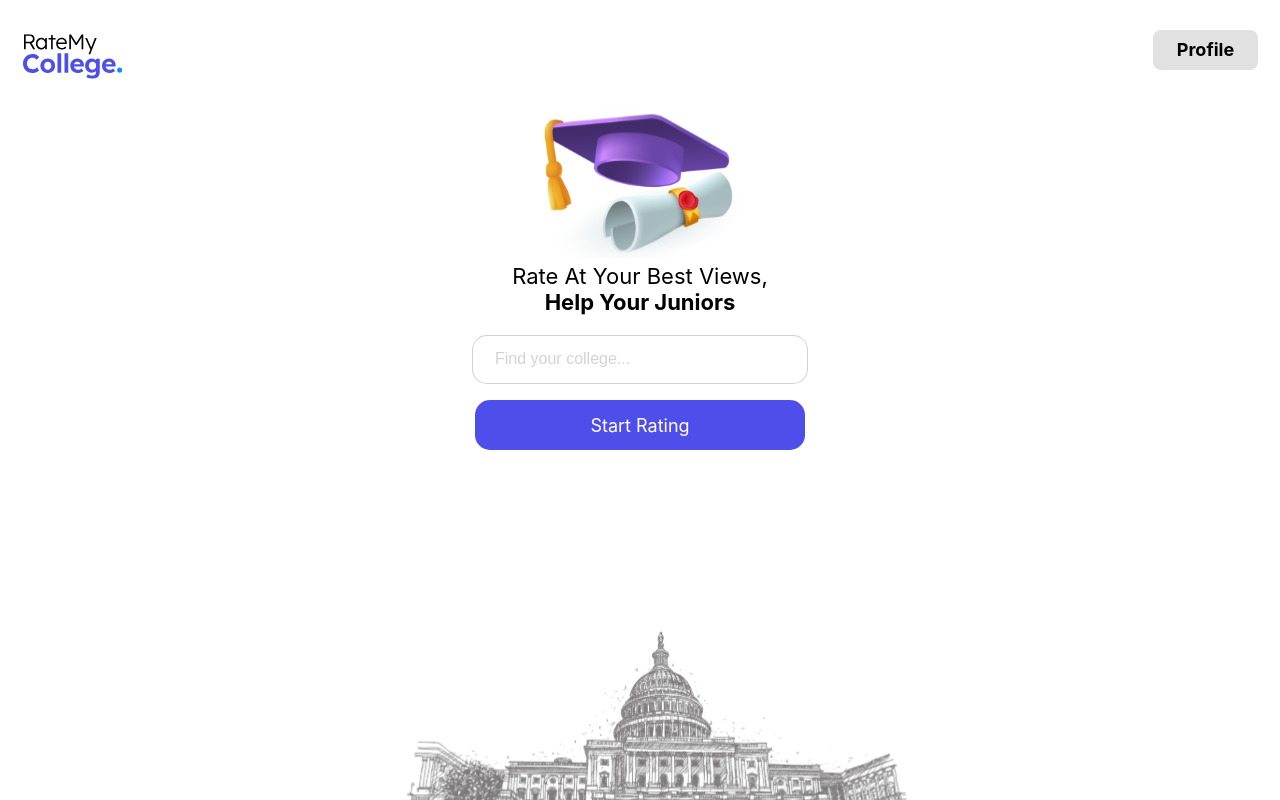
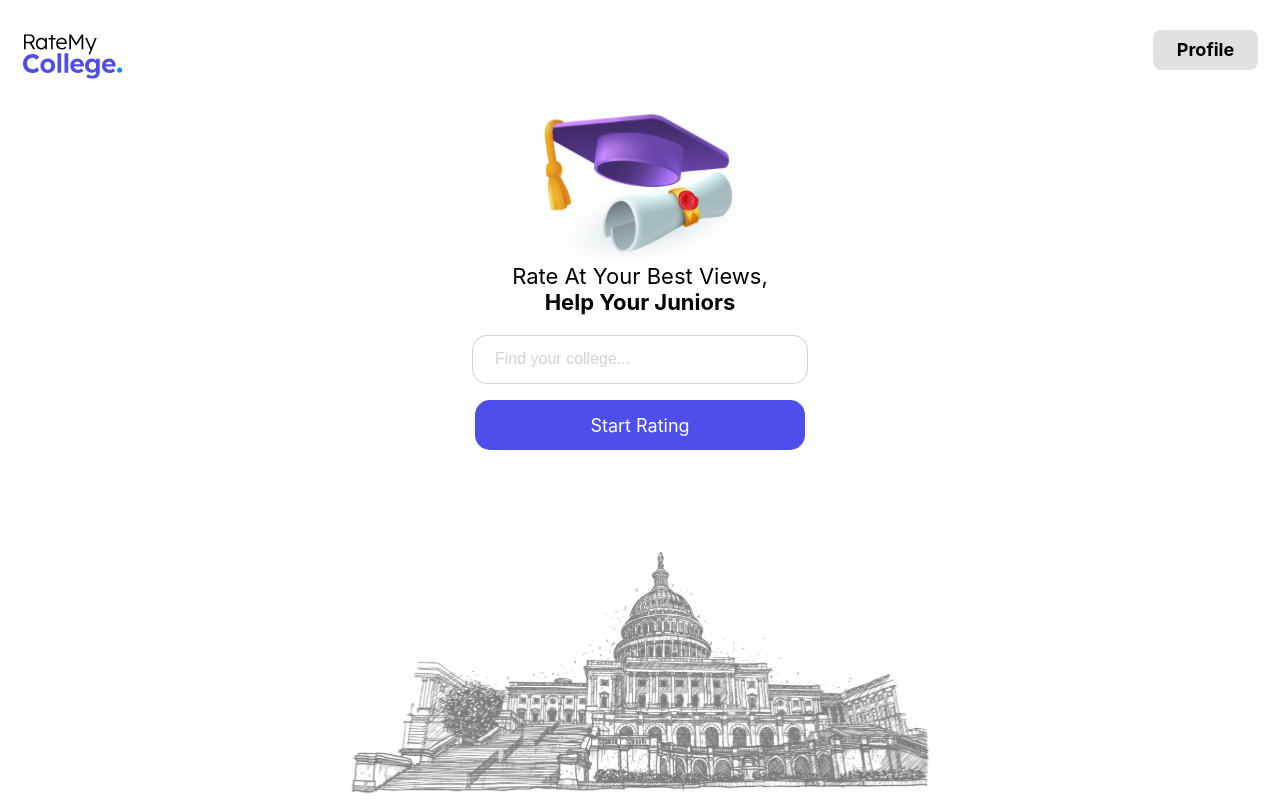
Before and after one commit to zuhakhan028/RateMyCollege, a React (Create React App) app: page / in a window 1280 px wide. Built offline with nearby package versions, Linux system fonts and the light colour scheme.

Commit message:
background-position rechanged

```diff
--- a/src/App.css
+++ b/src/App.css
@@ -6,5 +6,5 @@
 background-size: 1200px 270px;
 background-repeat: no-repeat;
 background-position: bottom;
-background-position-y: 115%;
+
 }
```
